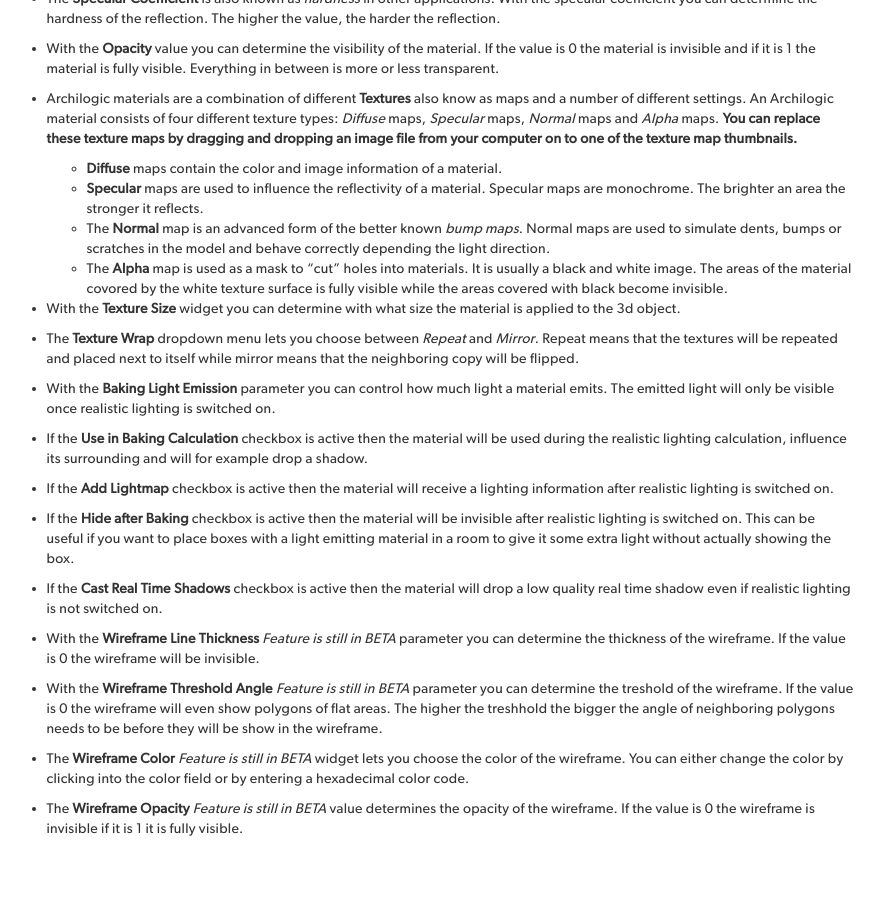
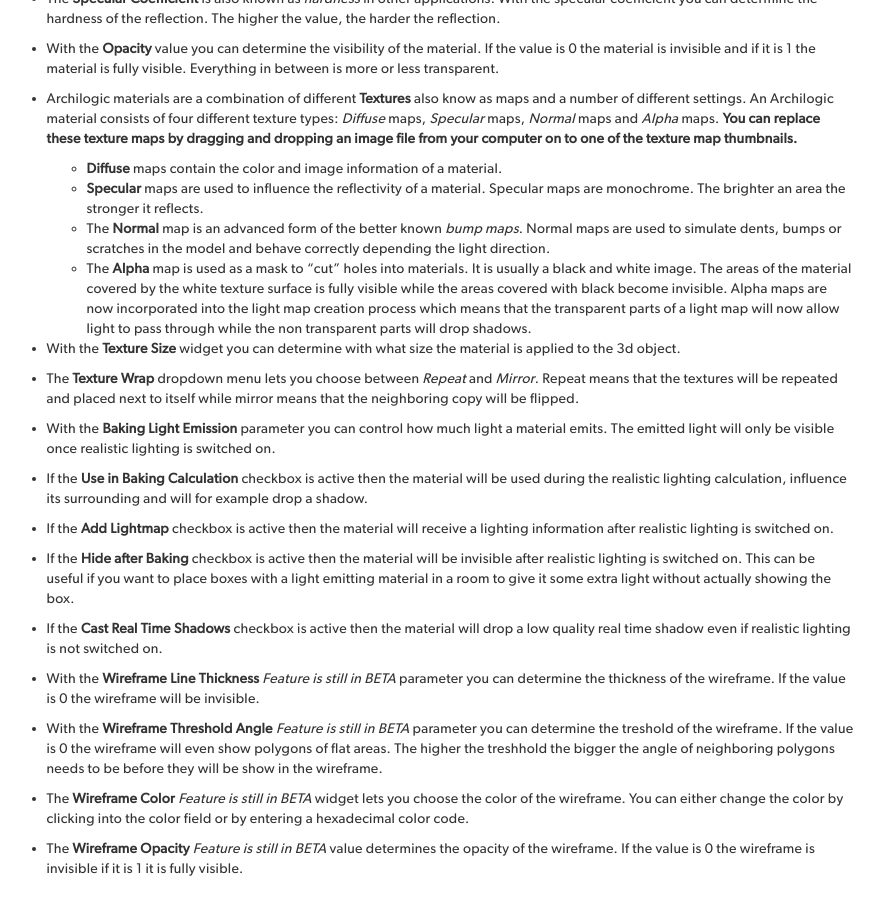
Before and after one commit to AVGP/docs, a Jekyll site: the page built from en/3d-editor/materials/advanced-material-menu.md, in a window 1280 px wide and 900 px high, scrolled down 1308 px. Shown: the whole window, without its empty margins (356-1240 px from the left). Built offline with Jekyll 4.4.1, drawn with Linux system fonts in a browser that asks for light colours; nearby versions of some CDN libraries.

Commit message:
Fixed typo & added additional information for alpha maps

```diff
--- a/en/3d-editor/materials/advanced-material-menu.md
+++ b/en/3d-editor/materials/advanced-material-menu.md
@@ -30,7 +30,7 @@ The advanced material menu gives you a lot more options to customize a material
   * **Diffuse** maps contain the color and image information of a material.
   * **Specular** maps are used to influence the reflectivity of a material. Specular maps are monochrome. The brighter an area the stronger it reflects.
   * The **Normal** map is an advanced form of the better known *bump maps*. Normal maps are used to simulate dents, bumps or scratches in the model and behave correctly depending the light direction.
-  * The **Alpha** map is used as a mask to "cut" holes into materials. It is usually a black and white image. The areas of the material covored by the white texture surface is fully visible while the areas covered with black become invisible.
+  * The **Alpha** map is used as a mask to "cut" holes into materials. It is usually a black and white image. The areas of the material covered by the white texture surface is fully visible while the areas covered with black become invisible. Alpha maps are now incorporated into the light map creation process which means that the transparent parts of a light map will now allow light to pass through while the non transparent parts will drop shadows.
 
 
 * With the **Texture Size** widget you can determine with what size the material is applied to the 3d object.
```
